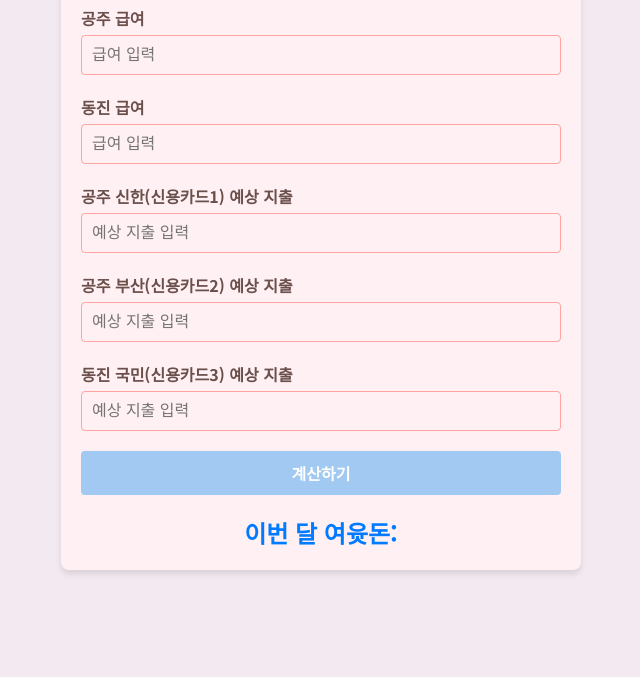
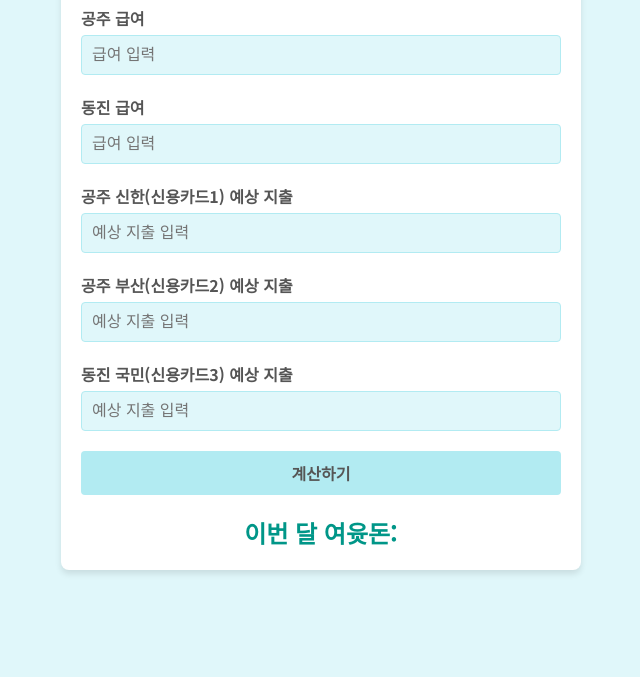
Before and after one commit to acoujin0421/finalincome, a plain HTML site: page index.html in a window 1280 px wide. Shown: the part 123-800 px from the top of the page, without its empty margins (319-959 px from the left). Drawn offline with Linux system fonts and the light colour scheme.

Commit message:
Update index.html

```diff
--- a/index.html
+++ b/index.html
@@ -10,13 +10,13 @@
     font-family: 'Noto Sans KR', sans-serif;
     margin: 0;
     padding: 20px;
-    background-color: #f3e9f1; /* 파스텔 핑크 배경 */
+    background-color: #E0F7FA; /* 조화로운 파스텔 블루 배경 */
     color: #333;
   }
   .container {
     max-width: 480px;
     margin: auto;
-    background: #fff0f3; /* 파스텔 핑크 컨테이너 배경 */
+    background: #FFFFFF; /* 밝은 배경 */
     padding: 20px;
     box-shadow: 0 4px 6px rgba(0, 0, 0, 0.1);
     border-radius: 8px;
@@ -28,24 +28,24 @@
     display: block;
     margin-bottom: 5px;
     font-weight: 700;
-    color: #6a4f4b; /* 어두운 파스텔 브라운 */
+    color: #555; /* 조화로운 어두운 그레이 */
   }
   .input-group input {
     width: 100%;
     padding: 10px;
     box-sizing: border-box;
-    border: 1px solid #ffa4a2; /* 파스텔 레드 */
+    border: 1px solid #B2EBF2; /* 파스텔 블루 */
     border-radius: 4px;
     font-size: 16px;
-    background-color: #fff0f3; /* 입력 필드 배경 */
-    color: #6a4f4b; /* 입력 텍스트 색상 */
+    background-color: #E0F7FA; /* 입력 필드 배경 */
+    color: #555; /* 입력 텍스트 색상 */
   }
   .result {
     margin-top: 20px;
     font-size: 24px;
     font-weight: bold;
     text-align: center;
-    color: #007BFF; /* 결과 텍스트 색상 변경 필요 시 여기 수정 */
+    color: #009688; /* 테마 색상에 맞는 틸 */
   }
   button {
     width: 100%;
@@ -54,8 +54,8 @@
     cursor: pointer;
     border: none;
     border-radius: 4px;
-    background-color: #a1c9f1; /* 파스텔 블루 버튼 배경 */
-    color: white;
+    background-color: #B2EBF2; /* 파스텔 블루 버튼 배경 */
+    color: #555;
     font-weight: 700;
   }
 </style>
```
